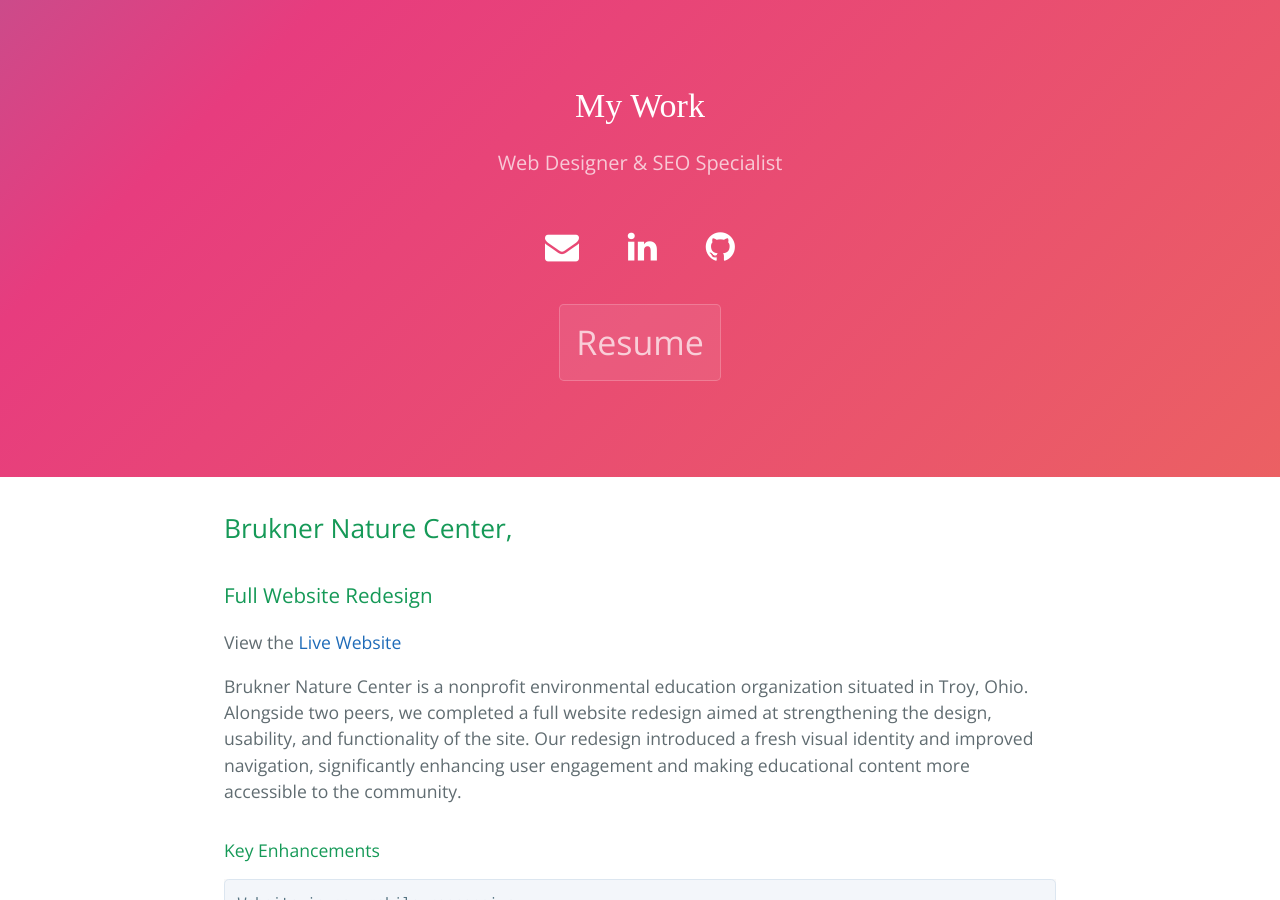
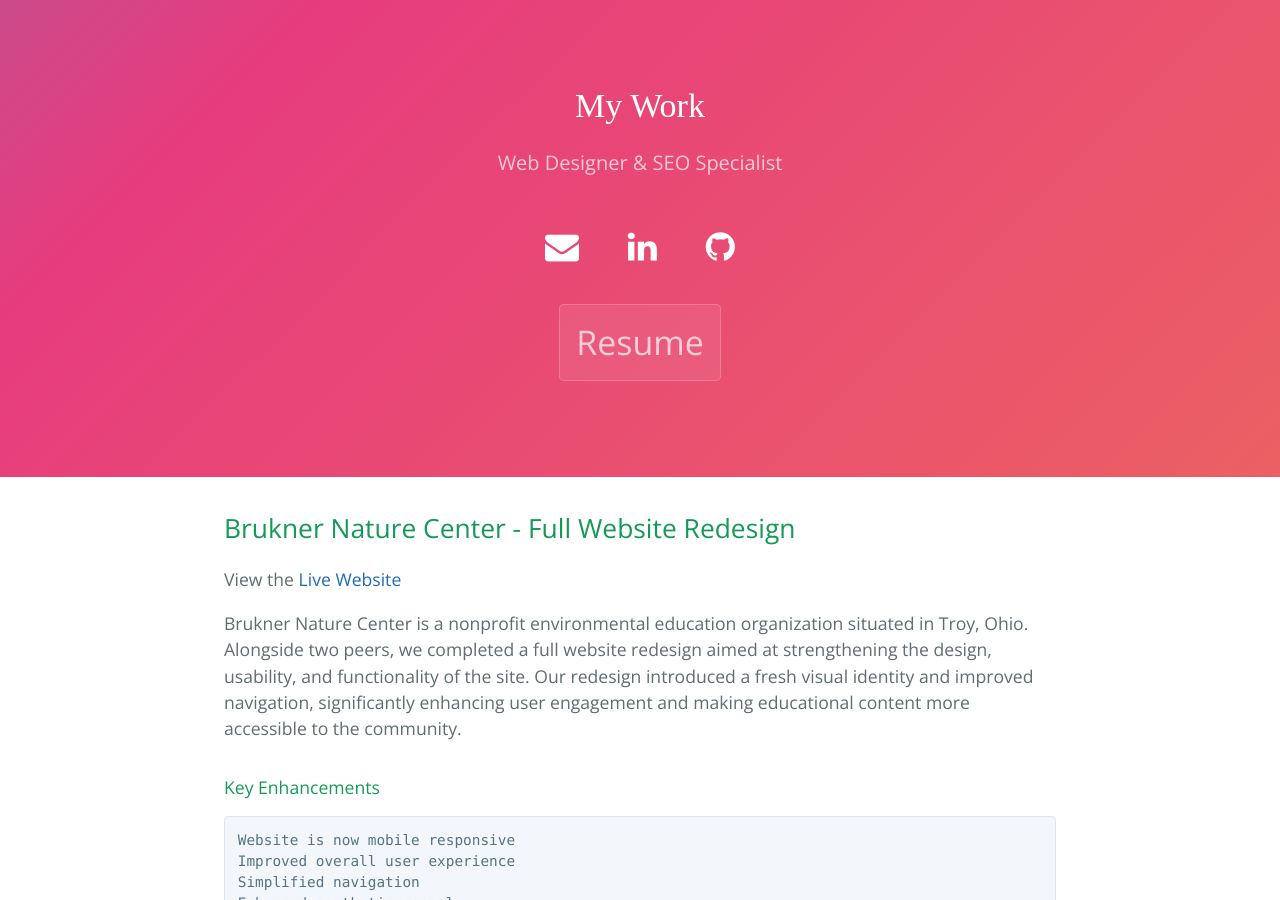
Before and after one commit to 0460208/amandamartel, a Jekyll site: the page built from portfolio.md, in a window 1280 px wide and 900 px high. Built offline with Jekyll 4.4.1, drawn with Linux system fonts in a browser that asks for light colours; nearby versions of some CDN libraries.

```diff
--- a/portfolio.md
+++ b/portfolio.md
@@ -3,8 +3,7 @@ layout: default
 title: My Work
 ---
 
-## Brukner Nature Center,
-### Full Website Redesign
+## Brukner Nature Center - Full Website Redesign
 View the [Live Website](https://www.bruknernaturecenter.com/){:target="_blank"}
 
 Brukner Nature Center is a nonprofit environmental education organization situated in Troy, Ohio. Alongside two peers, we completed a full website redesign aimed at strengthening the design, usability, and functionality of the site. Our redesign introduced a fresh visual identity and improved navigation, significantly enhancing user engagement and making educational content more accessible to the community.
```
